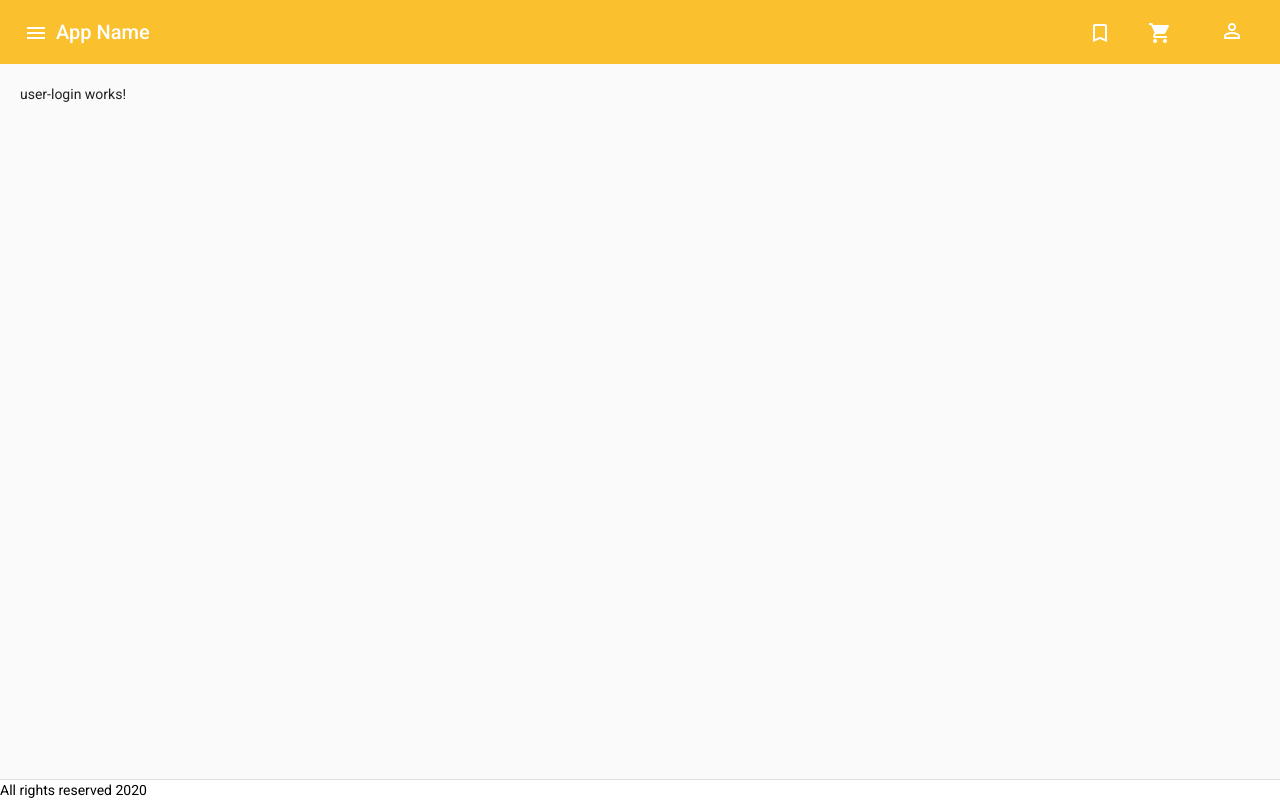
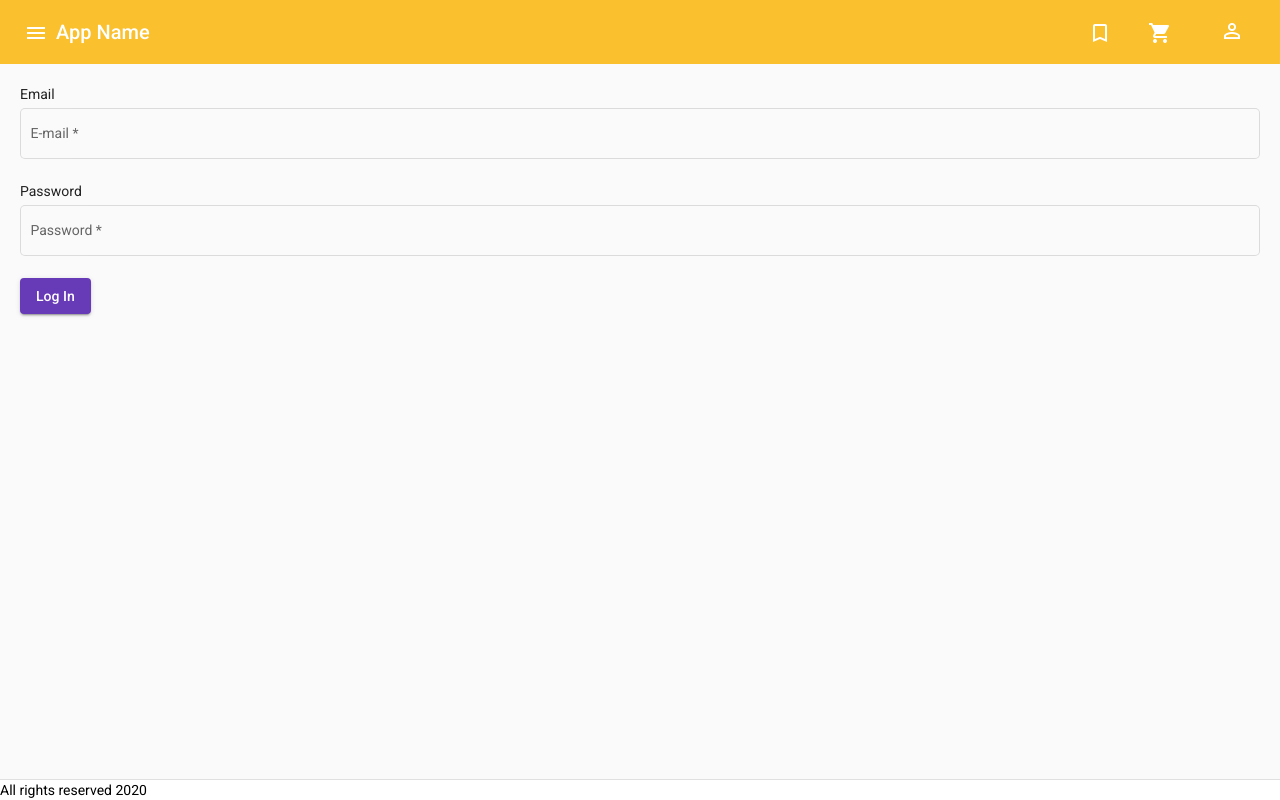
Before and after one commit to ultravisionoid/OnlineShopping, an Angular app in the folder Frontend/OnlineShopping/: page /userLogin in a window 1280 px wide. Built offline with nearby package versions, Linux system fonts and the light colour scheme.

Commit message:
Fixed forms

```diff
--- a/Frontend/OnlineShopping/src/app/app-routing.module.ts
+++ b/Frontend/OnlineShopping/src/app/app-routing.module.ts
@@ -17,11 +17,11 @@ const routes: Routes = [
       path:'userLogin',
       component:UserLoginComponent
     },{
+      path:'userProfile',
+      component:UserProfileComponent
+    },{
       path:'userRegistration',
       component:UserRegistrationComponent
-    },{
-      path:'userProfile',
-      component:UserProfileComponent
     }]
 
   }
--- a/Frontend/OnlineShopping/src/app/modules/user/user-login/user-login.component.css
+++ b/Frontend/OnlineShopping/src/app/modules/user/user-login/user-login.component.css
@@ -0,0 +1,15 @@
+login-container{
+    text-align: center;
+    border: black;
+    width: 50px;
+}
+
+.form-container{
+    width: 50 px;
+    margin: 0 px auto;
+    margin-top: 200 px
+}
+
+.form-field{
+    display: block
+}
--- a/Frontend/OnlineShopping/src/app/modules/user/user-login/user-login.component.html
+++ b/Frontend/OnlineShopping/src/app/modules/user/user-login/user-login.component.html
@@ -1 +1,26 @@
-<p>user-login works!</p>
+<div class="login-container">
+    <div class="form-container">
+      <form [formGroup]="loginForm" (submit)="submit()">
+        <label >Email</label>
+        <mat-form-field class="form-field" appearance="outline">
+          <mat-label> E-mail
+          </mat-label>
+          <input matInput formControlName="email" required>
+          <mat-error *ngIf="loginForm.controls.email.touched && loginForm.controls.email.invalid">
+            <span *ngIf="loginForm.controls.email.errors.required">This field is mandatory.</span>
+            <span *ngIf="loginForm.controls.email.errors.pattern">This field is invalid.</span>
+          </mat-error>
+        </mat-form-field>
+        <label >Password</label>
+        <mat-form-field class="form-field" appearance="outline">
+          <mat-label> Password
+          </mat-label>
+          <input matInput formControlName="password" type="password">
+          <mat-error *ngIf="loginForm.controls.password.touched && loginForm.controls.password.invalid">
+            <span *ngIf="loginForm.controls.password.errors.required">This field is mandatory.</span>
+          </mat-error>
+        </mat-form-field>
+        <button mat-raised-button color="primary" type="submit">Log In</button>
+      </form>
+    </div>
+  </div>
--- a/Frontend/OnlineShopping/src/app/modules/user/user-login/user-login.component.ts
+++ b/Frontend/OnlineShopping/src/app/modules/user/user-login/user-login.component.ts
@@ -1,5 +1,5 @@
 import { Component, OnInit } from '@angular/core';
-
+import{ FormBuilder, FormGroup, Validators,FormControl } from '@angular/forms';
 @Component({
   selector: 'app-user-login',
   templateUrl: './user-login.component.html',
@@ -7,9 +7,23 @@ import { Component, OnInit } from '@angular/core';
 })
 export class UserLoginComponent implements OnInit {
 
-  constructor() { }
+  loginForm: FormGroup;
+  constructor( private formBuilder: FormBuilder) { }
+  form: FormGroup;
+
 
   ngOnInit(): void {
+    this.loginForm = this.formBuilder.group({
+      email: [null, [Validators.required]],
+      password: [null, Validators.required]
+    });
+  }
+  submit() {
+    if (!this.loginForm.valid) {
+      return;
+    }
+    console.log(this.loginForm.value);
   }
 
+
 }
--- a/Frontend/OnlineShopping/src/app/modules/user/user-registration/user-registration.component.html
+++ b/Frontend/OnlineShopping/src/app/modules/user/user-registration/user-registration.component.html
@@ -1,32 +1,26 @@
-<form [formGroup]="form" (ngSubmit)='AddUser(form)'>
-    <div class="form-group">
-    <label for="Name">Name</label>
-    <input type="text" formControlName="name" name="name" value="" class="form-control" />
-    </div>
-    <div *ngIf="form.get('name').hasError('required')&& form.get('name').touched" class="alert alert-danger">
-        Name is required
-        </div>
-        <div *ngIf="form.get('name').hasError('pattern')" class="alert alert-danger">
-            Please Enter only alphabets
-    </div>
-    <div class="form-group">
-    <label for="contact">Contact</label>
-    <input type="text" formControlName="contact" name="contact" value="" class="form-control" />
-    </div>
-    <div *ngIf="form.get('contact').hasError('required')&& form.get('contact').touched" class="alert alert-danger">
-        Contact is required
-        </div>
-        <div *ngIf="form.get('contact').hasError('pattern')" class="alert alert-danger">
-        Please Enter only numbers
-    </div>
-    <div class="form-group">
-    <label for="email">Email</label>
-    <input type="text" formControlName="email" name="email" value="" class="form-control" />
-    </div>
-    <div *ngIf="form.get('email').hasError('required')&& form.get('email').touched" class="alert alert-danger">
-        Email is required
-    </div>
-    <button type="submit" [disabled] ="form.invalid" class="btn btn-success">Add New User </button>
-    </form>
-
-    <!-- {{form.value | json}} -->
+<div class="container">
+    <h1>User Registration</h1>
+<form [formGroup]="userform">
+  <mat-form-field>
+      <input matInput placeholder="Enter Name" formControlName="Name">
+  </mat-form-field>
+  <br>
+  <mat-form-field>
+    <input matInput placeholder="Enter Email" formControlName="Email">
+</mat-form-field>
+<br>
+<mat-form-field>
+    <input matInput placeholder="Enter Mobile" formControlName="Mobile">
+</mat-form-field>
+<br>
+<mat-form-field>
+    <input matInput placeholder="Enter Address" formControlName="Address">
+</mat-form-field>
+<br>
+<mat-form-field>
+    <input matInput type="password" placeholder="Enter Password" formControlName="Password">
+</mat-form-field>
+<br>
+<button class="btn btn-danger" mat-raised-button color="primary"[disabled]="userform.invalid" (click)="onRegister()" >Register</button>
+</form>
+</div>
--- a/Frontend/OnlineShopping/src/app/modules/user/user-registration/user-registration.component.ts
+++ b/Frontend/OnlineShopping/src/app/modules/user/user-registration/user-registration.component.ts
@@ -1,6 +1,5 @@
 import { Component, OnInit } from '@angular/core';
-import{ FormBuilder, FormGroup, Validators,FormControl } from '@angular/forms';
-
+import{ FormBuilder, FormGroup, Validators } from '@angular/forms';
 @Component({
   selector: 'app-user-registration',
   templateUrl: './user-registration.component.html',
@@ -10,36 +9,24 @@ export class UserRegistrationComponent implements OnInit {
 
   userform: FormGroup;
   userInputs: any[];
+  public globalrespone:any;
+  constructor(private fb:FormBuilder) { }
 
-  constructor(private fb:FormBuilder) { }
-  form: FormGroup;
+
   ngOnInit(): void {
-    // this.userform=this.fb.group({
-    //   Name:['',Validators.compose([Validators.required,Validators.minLength(3),Validators.maxLength(20)])],
-    //   Email:['',Validators.compose([Validators.required,Validators.email])],
-    //   Mobile:['',Validators.compose([Validators.required,Validators.minLength(10),Validators.maxLength(10),Validators.pattern("^((\\+91-?)|0)?[0-9]{10}$")])],
-    //   Address:['',Validators.compose([Validators.required,Validators.minLength(10)])],
-    //   Password:['',Validators.compose([Validators.required,Validators.minLength(8),Validators.maxLength(16)])],
-    // });
-
-    this.form = new FormGroup({
-      FirstName : new FormControl("", [Validators.required,Validators.pattern('[aA-zZ]*')]),
-      LastName:  new FormControl("", [Validators.required,Validators.pattern('[aA-zZ]*')]),
-      mobile: new FormControl("", [Validators.required, Validators.pattern('[0-9]*')]),
-      email: new FormControl("", [Validators.required, Validators.email]),
-      address: new FormControl("",[Validators.required,Validators.minLength(10)]),
-      password:new FormControl("",[Validators.required,Validators.minLength(8),Validators.maxLength(16)])
-
-      })
+    this.userform=this.fb.group({
+      Name:['',Validators.compose([Validators.required,Validators.minLength(3),Validators.maxLength(20)])],
+      Email:['',Validators.compose([Validators.required,Validators.email])],
+      Mobile:['',Validators.compose([Validators.required,Validators.minLength(10),Validators.maxLength(10),Validators.pattern("^((\\+91-?)|0)?[0-9]{10}$")])],
+      Address:['',Validators.compose([Validators.required,Validators.minLength(10)])],
+      Password:['',Validators.compose([Validators.required,Validators.minLength(8),Validators.maxLength(16)])],
+    });
+  }
+  submit() {
 
   }
   onRegister(){
 
   }
 
-  AddUser(form) {
-    alert("Hello");
-    console.log(form.value);
-    alert(form.value);
-  }
 }
```
Also changed, not shown: Frontend/OnlineShopping/src/app/modules/user/user.module.ts (+9 -1 lines).
